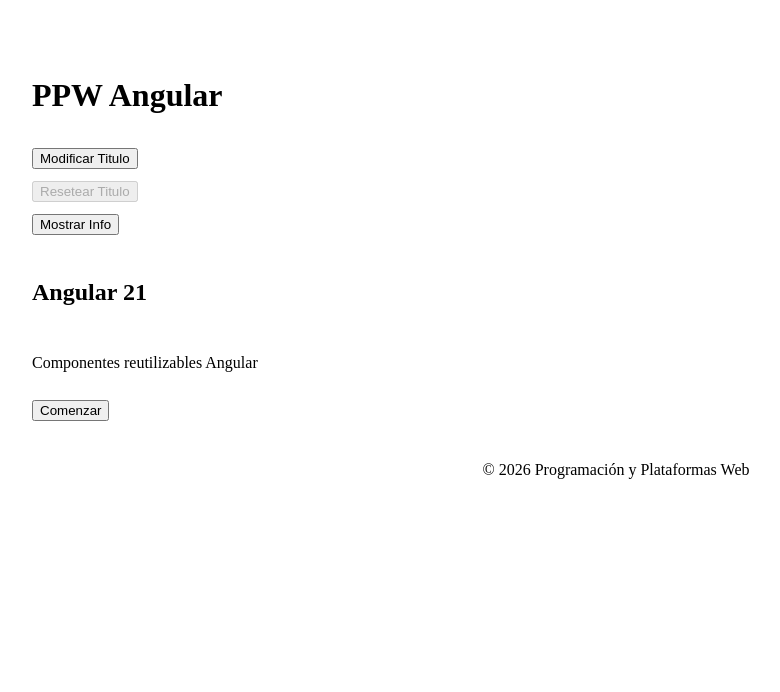
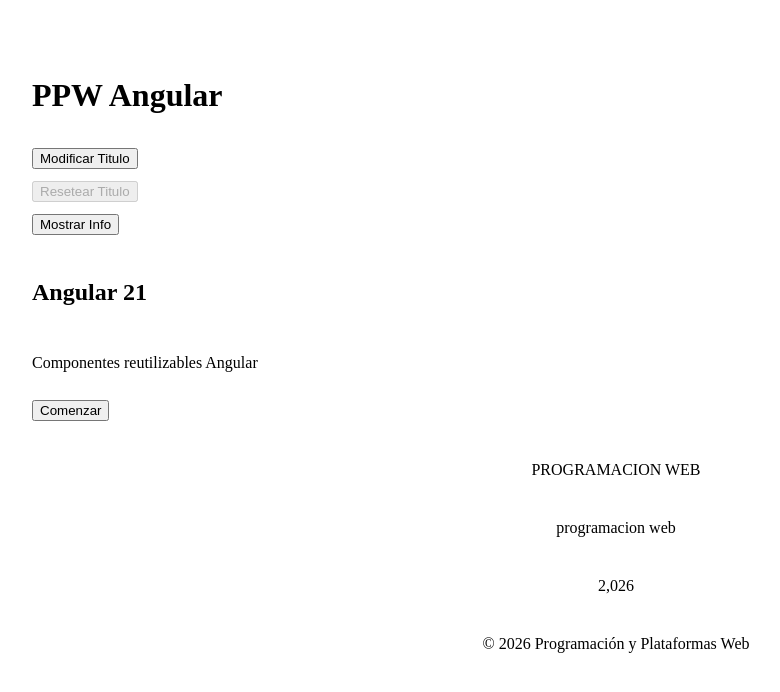
Before and after one commit to Esteban12f/icc-ppw-framework-angular-2, an Angular app: page / in a window 1280 px wide. Shown: the top 692 px of the page, without its empty margins (24-804 px from the left). Built offline with nearby package versions, Linux system fonts and the light colour scheme.

Commit message:
Practica 2 finalizada

```diff
--- a/src/app/features/home/components/footer/footer.css
+++ b/src/app/features/home/components/footer/footer.css
@@ -1,5 +1,7 @@
 .footer{
     display: flex;
-    justify-content: center;
+    flex-direction: column;
+    align-items: center;
+    gap: 0.5rem;
     margin-top: 1.5rem;
 }
--- a/src/app/features/home/components/footer/footer.html
+++ b/src/app/features/home/components/footer/footer.html
@@ -1,3 +1,9 @@
 <footer class="footer">
-  <p>© {{ anio() }} Programación y Plataformas Web</p>
+
+    <p>{{ mensaje() | uppercase }}</p>
+    <p>{{ mensaje() | lowercase }}</p>
+    <p>{{ anio() | number }}</p>
+
+    <p>© {{ anio() }} Programación y Plataformas Web</p>
+
 </footer>
--- a/src/app/features/home/components/footer/footer.ts
+++ b/src/app/features/home/components/footer/footer.ts
@@ -1,11 +1,14 @@
 import { Component, signal } from '@angular/core';
+import { UpperCasePipe, LowerCasePipe, DecimalPipe } from '@angular/common';
 
 @Component({
   selector: 'app-footer',
-  imports: [],
+  imports: [UpperCasePipe, LowerCasePipe, DecimalPipe],
   templateUrl: './footer.html',
   styleUrl: './footer.css'
 })
 export class Footer {
   anio = signal(2026);
+
+  mensaje = signal('programacion web');
 }
```
